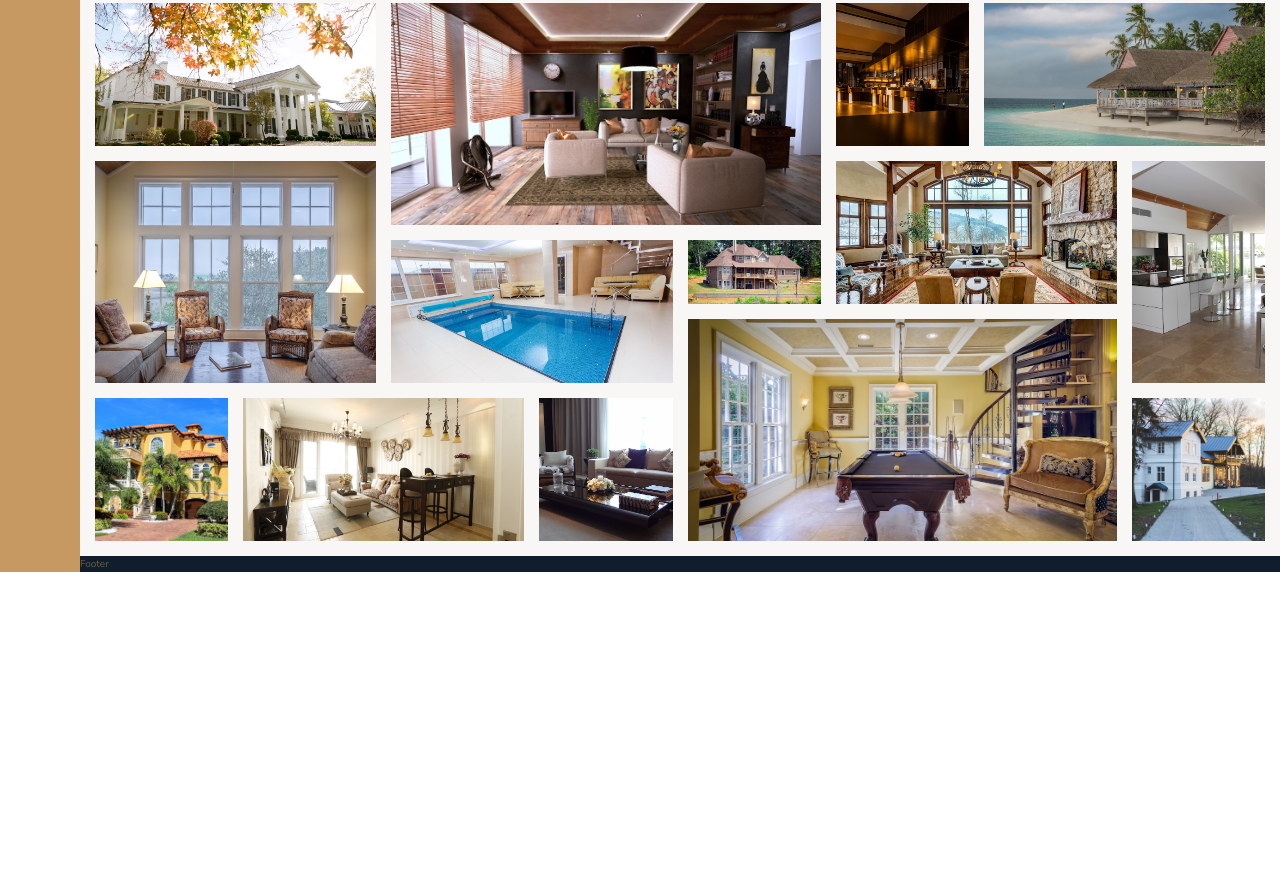
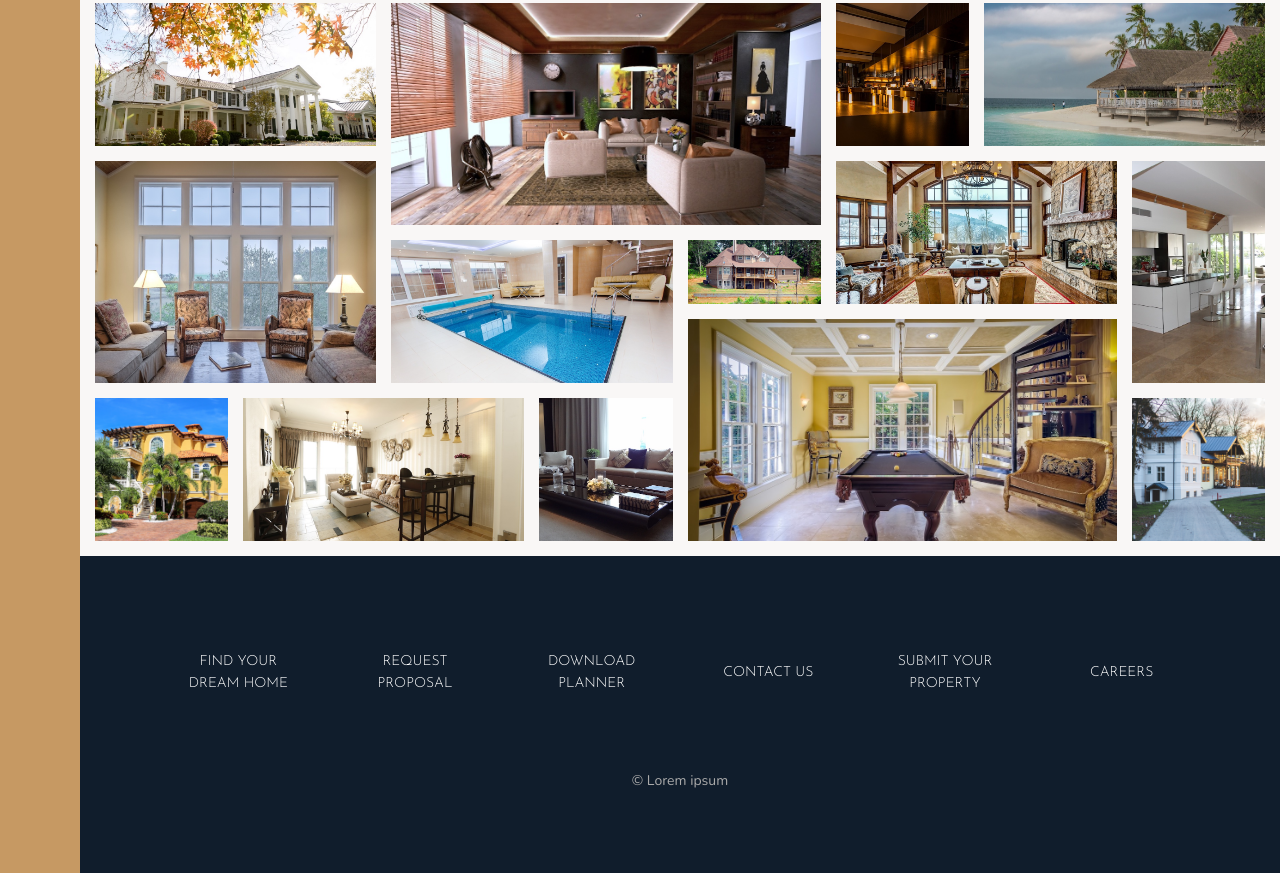
Before and after one commit to james-randolph-50/Nexter, a website: page index.html in a window 1280 px wide. Shown: the part 3269-4142 px from the top of the page. Before the commit the page ends 3841 px from the top, so only its background shows below. Drawn offline with nearby package versions, Linux system fonts and the light colour scheme.

Commit message:
footer markjup and styling added

```diff
--- a/index.html
+++ b/index.html
@@ -307,7 +307,17 @@
         </section>
 
         <footer class="footer">
-            Footer
+            <ul class="nav">
+                <li class="nav__item"><a href="#" class="nav__link">Find Your Dream Home</a></li>
+                <li class="nav__item"><a href="#" class="nav__link">Request Proposal</a></li>
+                <li class="nav__item"><a href="#" class="nav__link">Download Planner</a></li>
+                <li class="nav__item"><a href="#" class="nav__link">Contact Us</a></li>
+                <li class="nav__item"><a href="#" class="nav__link">Submit Your Property</a></li>
+                <li class="nav__item"><a href="#" class="nav__link">Careers</a></li>
+            </ul>
+            <p class="copyright">
+                &copy; Lorem ipsum
+            </p>
         </footer>
 
     </body>
--- a/sass/_footer.scss
+++ b/sass/_footer.scss
@@ -1,4 +1,43 @@
 .footer {
     background-color: $color-secondary;
     grid-column: full-start / full-end;
+    padding: 8rem;
 }
+
+.nav {
+    list-style: none;
+
+    display: grid;
+    grid-template-columns: repeat(auto-fit, minmax(15rem, 1fr));
+    grid-gap: 2rem;
+    align-items: center;
+
+    &__link:link,
+    &__link:visited {
+        font-size: 1.4rem;
+        color: #fff;
+        text-decoration: none;
+        font-family: $font-display;
+        text-transform: uppercase;
+        text-align: center;
+        padding: 1.5rem;
+        display: block;
+        transition: all .2s;
+    }
+
+    &__link:hover,
+    &__link:active {
+        background-color: rgba(#fff, .05);
+        transform: translateY(-.5rem);
+    }
+}
+
+.copyright {
+    font-size: 1.4rem;
+    color: $color-grey-light-2;
+    margin-top: 6rem;
+    margin-right: auto;
+    margin-left: auto;
+    text-align: center;
+    width: 70%;
+}
```
Also changed, not shown: css/style.css.
